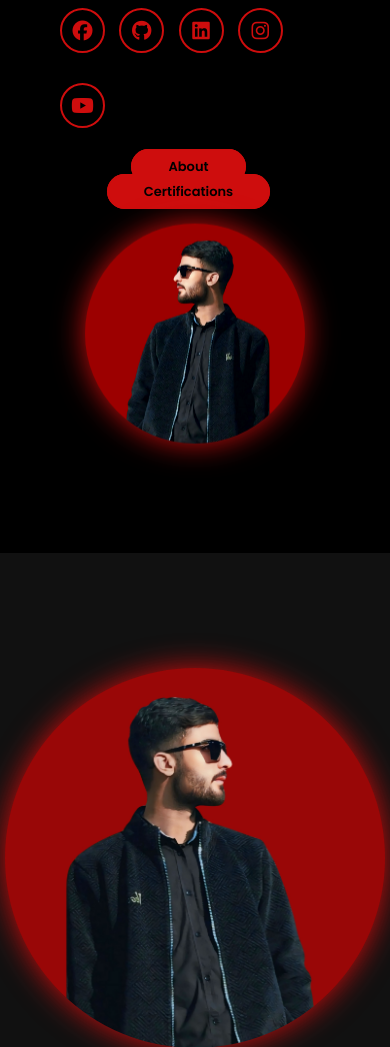
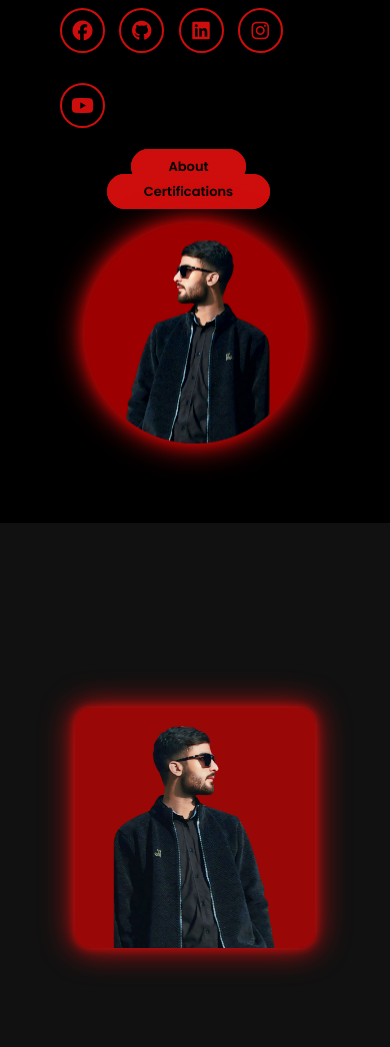
Before and after one commit to aliraza5101/Ali-Raza-Personal-Portfolio, a plain HTML site: page index.html in a window 390 px wide. Shown: the part 369-1416 px from the top of the page. Drawn offline with nearby package versions, Linux system fonts and the light colour scheme.

Commit message:
mobileview.css

```diff
--- a/mobileview.css
+++ b/mobileview.css
@@ -95,3 +95,57 @@
     padding: 10px;
   }
 }
+
+/* ✅ HERO IMAGE on Mobile */
+@media (max-width: 768px) {
+  .hero-image {
+    width: 100%;
+    height: auto;
+    display: flex;
+    justify-content: center;
+    align-items: center;
+    margin-top: 30px;
+  }
+
+  .hero-image img {
+    width: 220px;
+    height: 220px;
+    border-radius: 50%;
+    object-fit: cover;
+    box-shadow: 0 0 15px #ce0d0d;
+  }
+}
+
+/* ✅ ABOUT SECTION IMAGE */
+@media (max-width: 768px) {
+  .about-image img {
+    width: 80%;
+    max-width: 260px;
+    border-radius: 15px;
+    margin: 0 auto;
+    display: block;
+    object-fit: cover;
+    box-shadow: 0 0 10px #ce0d0d;
+  }
+
+  .about-content {
+    padding-top: 20px;
+    text-align: center;
+  }
+}
+
+/* ✅ TESTIMONIAL IMAGE FIXES */
+@media (max-width: 768px) {
+  .testimonial-box .profile-img {
+    width: 80px;
+    height: 80px;
+    border-radius: 50%;
+    object-fit: cover;
+    margin-bottom: 10px;
+    box-shadow: 0 0 5px #ce0d0d;
+  }
+
+  .testimonial-content {
+    text-align: center;
+  }
+}
```
